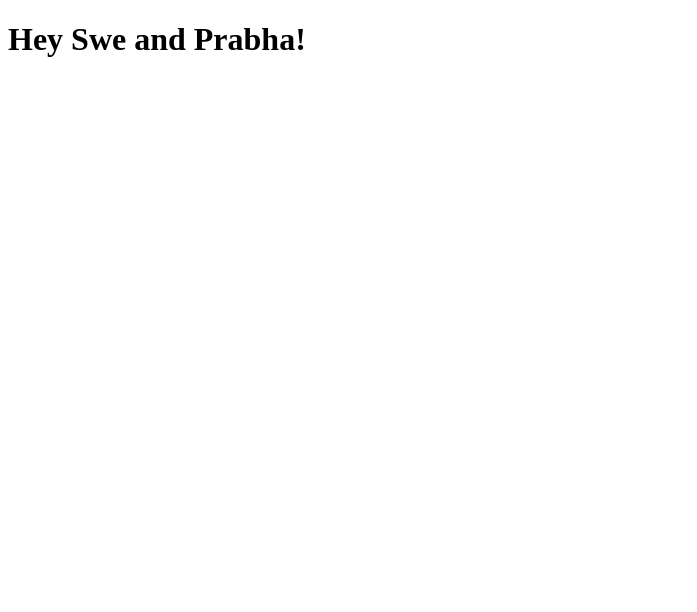
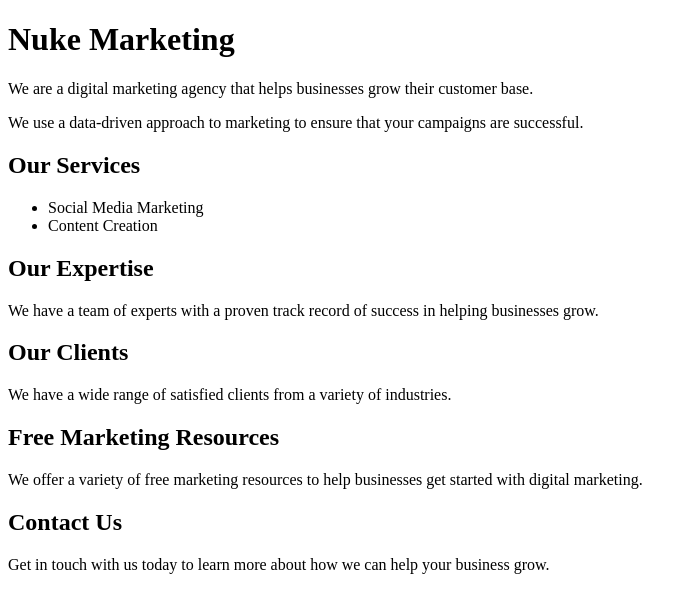
Before and after one commit to SwethaSriniv/nuke.github.io, a plain HTML site: page index.html in a window 1280 px wide. Shown: the whole page, without its empty margins (0-697 px from the left). Drawn offline with Linux system fonts and the light colour scheme.

Commit message:
Update index.html

```diff
--- a/index.html
+++ b/index.html
@@ -1,9 +1,36 @@
 <!DOCTYPE html>
-<html>
+<html lang="en">
 <head>
-  <title>Hi Nuke Marketing</title>
+    <meta charset="UTF-8">
+    <meta name="viewport" content="width=device-width, initial-scale=1.0">
+    <title>Nuke Marketing</title>
 </head>
 <body>
-  <h1>Hey Swe and Prabha!</h1>
+    <h1>Nuke Marketing</h1>
+    <p>We are a digital marketing agency that helps businesses grow their customer base.</p>
+    <p>We use a data-driven approach to marketing to ensure that your campaigns are successful.</p>
+    <section id="services">
+        <h2>Our Services</h2>
+        <ul>
+            <li>Social Media Marketing</li>
+            <li>Content Creation</li>
+            </ul>
+    </section>
+    <section id="expertise">
+        <h2>Our Expertise</h2>
+        <p>We have a team of experts with a proven track record of success in helping businesses grow.</p>
+    </section>
+    <section id="clients">
+        <h2>Our Clients</h2>
+        <p>We have a wide range of satisfied clients from a variety of industries.</p>
+        </section>
+    <section id="resources">
+        <h2>Free Marketing Resources</h2>
+        <p>We offer a variety of free marketing resources to help businesses get started with digital marketing.</p>
+        </section>
+    <section id="contact">
+        <h2>Contact Us</h2>
+        <p>Get in touch with us today to learn more about how we can help your business grow.</p>
+        </section>
 </body>
 </html>
```
